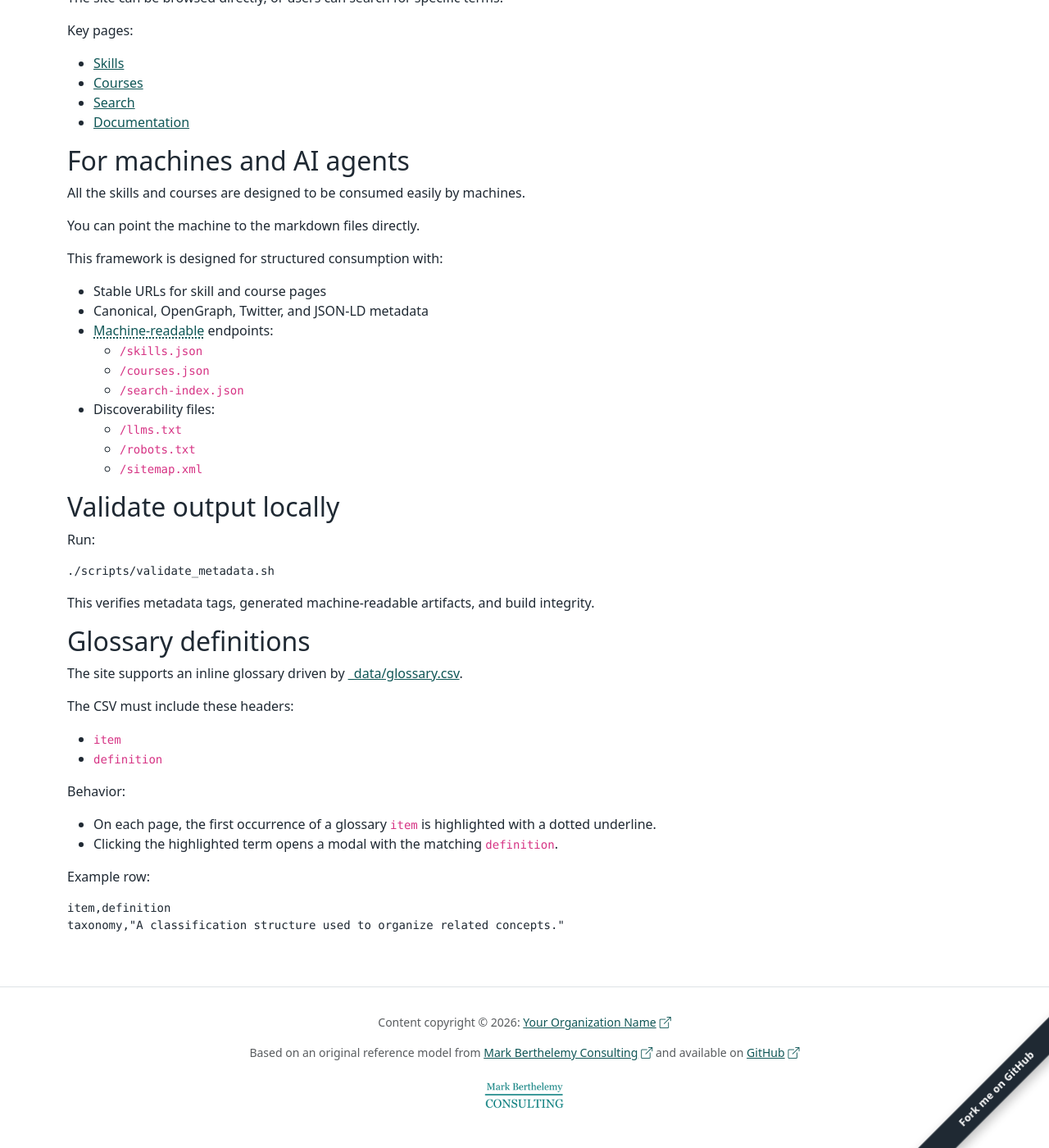
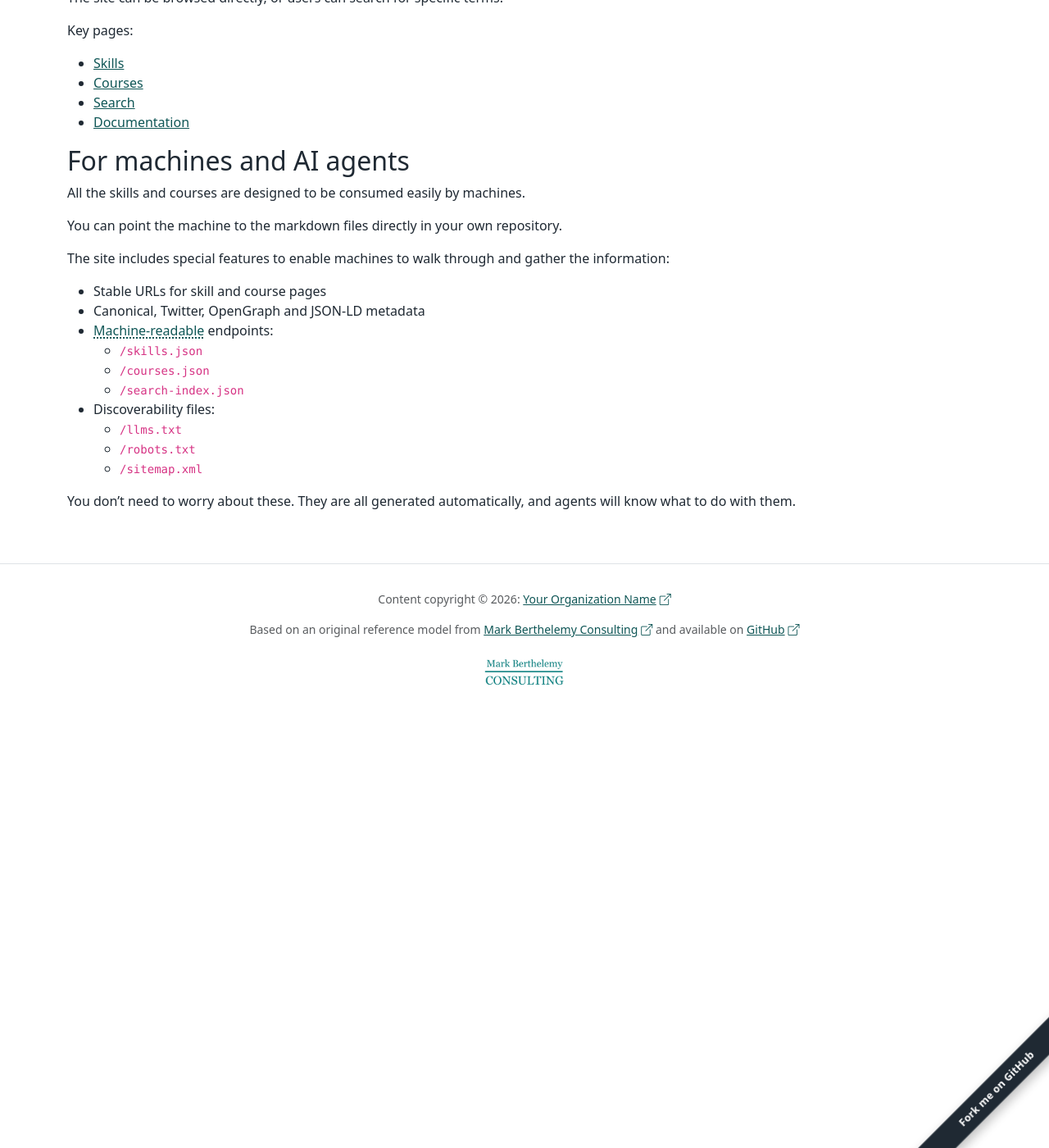
Before and after one commit to berthelemy/skills-framework, a Jekyll site: the page built from _pages/docs/how-to-use-site.md, in a window 1280 px wide and 1400 px high, scrolled down 565 px. Shown: the whole window at 82% size. Built offline with Jekyll 4.4.1, drawn with Linux system fonts in a browser that asks for light colours.

Commit message:
Update documentation

````diff
--- a/_config.yml
+++ b/_config.yml
@@ -23,7 +23,7 @@ email: your-email@example.com
 description: >- # this means to ignore newlines until "baseurl:"
   Human skills modeled for people and agents.
 baseurl: "" # the subpath of your site, e.g. /blog
-url: "https://example.com" # the base hostname & protocol for your site
+url: "https://example.com" # the base domain for your site
 twitter_username: jekyllrb
 github_username:  jekyll
 
--- a/_data/content.yml
+++ b/_data/content.yml
@@ -1,5 +1,6 @@
 # This file contains user-adjustable site-wide variables and settings for the Jekyll site. These variables can be accessed in templates and pages using the `site` object, e.g., `{{ site.title }}`.
 # They sit separately from the _config.yml file to allow changes to content with less risk of breaking site configuration.
+
 home_text: This reference site shows how we can develop a skills framework that can be read easily by both humans and AI agents.
 branding:
   site_name: Skills Framework Reference Site
--- a/_pages/docs/how-to-use-site.md
+++ b/_pages/docs/how-to-use-site.md
@@ -30,12 +30,12 @@ Key pages:
 
 All the skills and courses are designed to be consumed easily by machines.
 
-You can point the machine to the markdown files directly.
+You can point the machine to the markdown files directly in your own repository.
 
-This framework is designed for structured consumption with:
+The site includes special features to enable machines to walk through and gather the information:
 
 - Stable URLs for skill and course pages
-- Canonical, OpenGraph, Twitter, and JSON-LD metadata
+- Canonical, Twitter, OpenGraph and JSON-LD metadata
 - Machine-readable endpoints:
   - `/skills.json`
   - `/courses.json`
@@ -45,33 +45,4 @@ This framework is designed for structured consumption with:
   - `/robots.txt`
   - `/sitemap.xml`
 
-## Validate output locally
-
-Run:
-
-```bash
-./scripts/validate_metadata.sh
-```
-
-This verifies metadata tags, generated machine-readable artifacts, and build integrity.
-
-## Glossary definitions
-
-The site supports an inline glossary driven by [_data/glossary.csv](/_data/glossary.csv).
-
-The CSV must include these headers:
-
-- `item`
-- `definition`
-
-Behavior:
-
-- On each page, the first occurrence of a glossary `item` is highlighted with a dotted underline.
-- Clicking the highlighted term opens a modal with the matching `definition`.
-
-Example row:
-
-```csv
-item,definition
-taxonomy,"A classification structure used to organize related concepts."
-```
+You don't need to worry about these. They are all generated automatically, and agents will know what to do with them.
````
Also changed, not shown: _pages/docs/content-configuration.md (+23 -0 lines), _pages/docs/intro-site-developers.md (+10 -0 lines).
